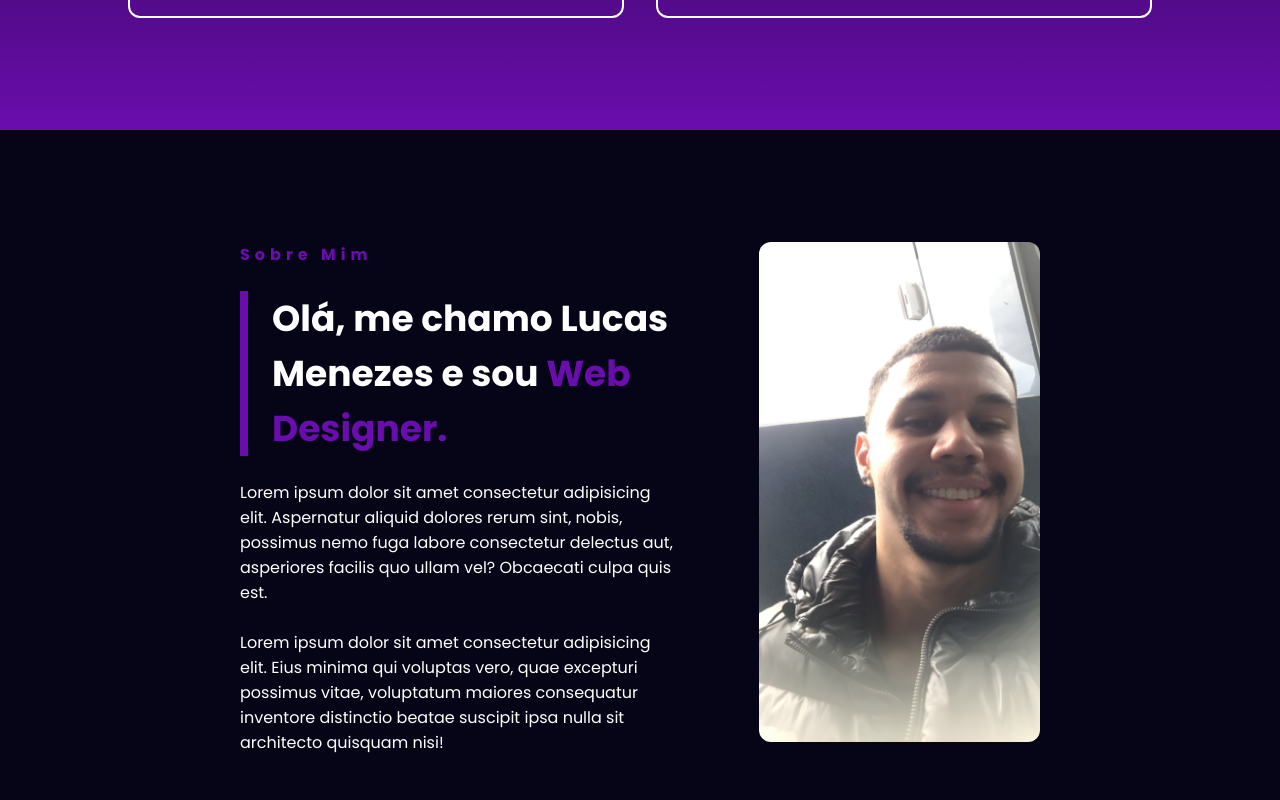
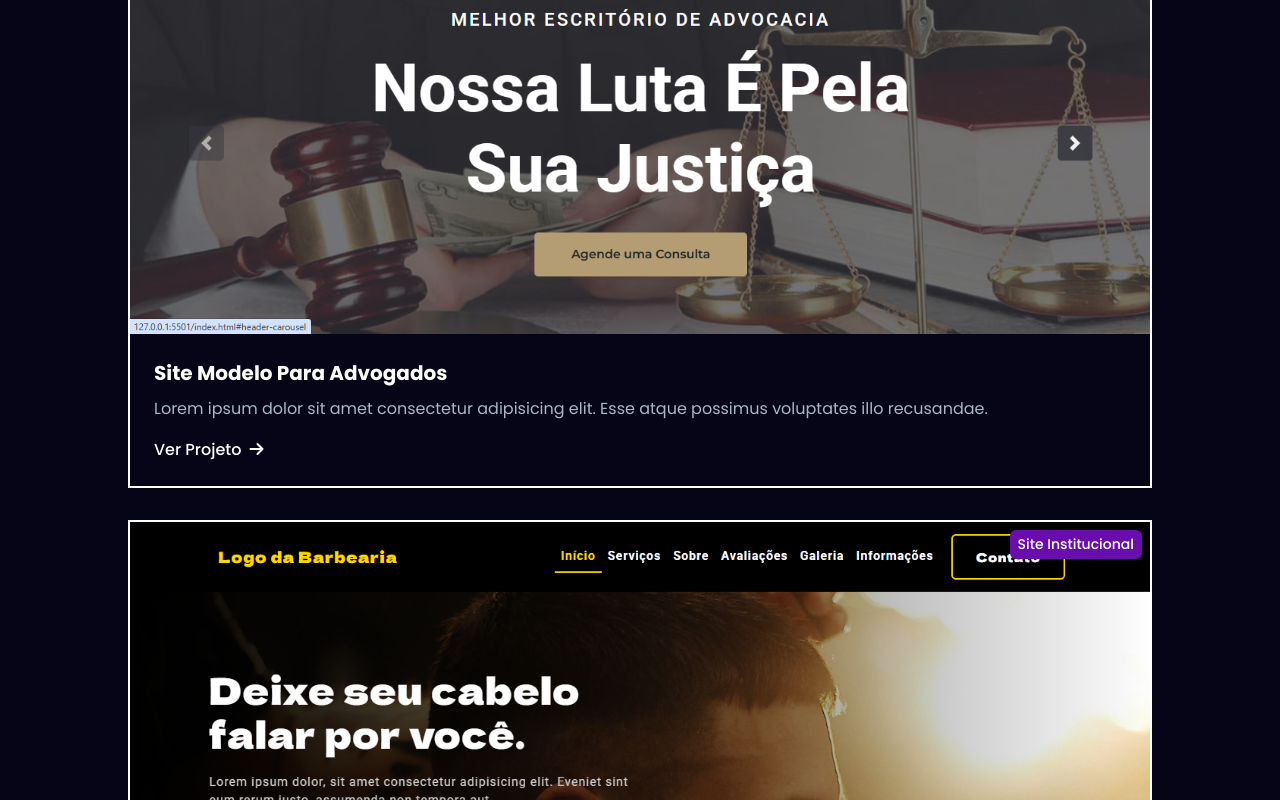
Before and after one commit to lucazmenezez/Portfolio-React, a React (Vite) app: page / in a window 1280 px wide. Shown: the part 5100-5900 px from the top of the page. Built offline with nearby package versions, Linux system fonts and the light colour scheme.

Commit message:
Fazendo melhorias no projeto.

```diff
--- a/src/components/About/styles.ts
+++ b/src/components/About/styles.ts
@@ -1,9 +1,31 @@
 import styled from "styled-components";
 import { breakpoints, cores } from "../../styles";
+import waves_background from '../../assets/images/waves_background.jpg'
 
 export const AboutContainer = styled.div`
   background-color: ${cores.azulEscuro};
   padding: 112px 0;
+  background-image: url(${waves_background});
+  background-position: center;
+  background-repeat: no-repeat;
+  background-size: cover;
+  position: relative;
+
+  &::before {
+    content: '';
+    position: absolute;
+    top: 0;
+    left: 0;
+    width: 100%;
+    height: 100%;
+    background-color:rgba(6, 4, 23, 0.8);
+    z-index: 1;
+  }
+
+  .container {
+    position: relative;
+    z-index: 2;
+  }
 `
 
 export const Content = styled.div`
@@ -36,6 +58,7 @@ export const Content = styled.div`
     width: 100%;
     max-height: 500px;
     display: block;
+    box-shadow: 0 0 4px ${cores.branco};
   }
 
   @media (max-width: ${breakpoints.desktop}) {
--- a/src/components/Contact/styles.ts
+++ b/src/components/Contact/styles.ts
@@ -15,6 +15,7 @@ export const ContactContainer = styled.div`
 `
 
 export const ContactTitle = styled.div`
+
   h3 {
     font-size: 14px;
     color: ${cores.roxo};
--- a/src/components/Faq/styles.ts
+++ b/src/components/Faq/styles.ts
@@ -3,8 +3,24 @@ import { cores } from "../../styles";
 
 export const FaqContainer = styled.div`
   padding-bottom: 112px;
+  padding-top: 40px;
   max-width: 768px;
   margin: 0 auto;
+  position: relative;
+
+  &::after {
+    content: '';
+    position: absolute;
+    top: 200px;
+    left: -400px;
+    width: 20rem;
+    height: 20rem;
+    border-radius: 50%;
+    background-color: ${cores.roxo};
+    z-index: -1;
+    filter: blur(180px);
+    opacity: 0.6;
+  }
 `
 
 export const Accordion = styled.div`
--- a/src/components/Footer/styles.ts
+++ b/src/components/Footer/styles.ts
@@ -3,8 +3,8 @@ import { breakpoints, cores } from "../../styles";
 
 export const FooterContainer = styled.footer`
   padding: 60px;
-  background-color: ${cores.branco};
-  color: ${cores.azulEscuro};
+  background-color: ${cores.azulIntermediario};
+  color: ${cores.brancoOffWhite};
 
   @media (max-width: ${breakpoints.desktop}) {
     text-align: center;
@@ -23,7 +23,7 @@ export const PrimaryRow = styled.div`
   justify-content: space-between;
 
   a {
-    color: ${cores.azulEscuro};
+    color: ${cores.brancoOffWhite};
     transition: transform 0.5s ease-in-out;
     will-change: transform;
 
@@ -54,13 +54,13 @@ export const Links = styled.ul`
 `
 
 export const LinkItem = styled.li`
-  color: ${cores.azulEscuro};
+  color: ${cores.brancoOffWhite};
   font-weight: 500;
   border-bottom: 2px solid transparent;
   transition: color .5s ease, border .5s ease;
 
   &:hover {
-    border-bottom: 2px solid ${cores.azulEscuro};
+    border-bottom: 2px solid ${cores.brancoOffWhite};
   }
 `
 
@@ -68,7 +68,7 @@ export const SocialLinks = styled(Links)`
   column-gap: 12px;
 
   i {
-    color: ${cores.roxo};
+    color: ${cores.branco};
     font-size: 20px;
     transition: transform 0.5s ease;
     will-change: transform;
@@ -92,7 +92,7 @@ export const SocialLinks = styled(Links)`
 
 export const SecondaryRow = styled.div`
   text-align: center;
-  border-top: 1px solid ${cores.azulEscuro};
+  border-top: 1px solid ${cores.brancoOffWhite};
   padding-top: 32px;
 
   p {
--- a/src/components/Projects/styles.ts
+++ b/src/components/Projects/styles.ts
@@ -4,6 +4,27 @@ import { breakpoints, cores } from "../../styles";
 export const ProjectsContainer = styled.div`
   background: ${cores.azulEscuro};
   padding: 112px 0;
+  position: relative;
+
+  &::after {
+    content: '';
+    position: absolute;
+    top: 50px;
+    left: -100px;
+    width: 18rem;
+    height: 18rem;
+    border-radius: 50%;
+    background-color: ${cores.roxo};
+    z-index: 0;
+    filter: blur(180px);
+    opacity: .6;
+  }
+
+  @media (max-width: ${breakpoints.tablet}) {
+    &::after {
+      display: none;
+    }
+  }
 `
 
 export const TabButton = styled.div`
@@ -46,7 +67,7 @@ export const TabButton = styled.div`
 
 export const List = styled.ul`
   display: grid;
-  grid-template-columns: repeat(2, 1fr);
+  grid-template-columns: 1fr;
   gap: 32px;
 
   .content {
@@ -66,7 +87,7 @@ export const ListItem = styled.ul`
 
   img {
     width: 100%;
-    height: 340px;
+    height: auto;
     object-fit: cover;
     display: block;
     opacity: 1;
--- a/src/components/Reviews/styles.ts
+++ b/src/components/Reviews/styles.ts
@@ -4,6 +4,7 @@ import { breakpoints, cores } from "../../styles";
 export const ReviewsContainer = styled.div`
   padding-bottom: 112px;
   background: linear-gradient(${cores.azulEscuro}, ${cores.roxo});
+  border-radius: 0 0 24px 24px;
 `
 
 export const Card = styled.ul`
--- a/src/components/Services/styles.ts
+++ b/src/components/Services/styles.ts
@@ -82,6 +82,7 @@ export const ListItem = styled.li`
     background-color: ${cores.roxo};
     padding: 24px;
     border-radius: 12px;
+    box-shadow: 0 0 4px ${cores.roxo2};
 
     i {
       color: ${cores.branco};
--- a/src/components/Websites/styles.ts
+++ b/src/components/Websites/styles.ts
@@ -3,6 +3,8 @@ import { breakpoints, ButtonPrimary, cores } from "../../styles";
 
 export const WebsitesContainer = styled.div`
   padding: 40px 0 112px;
+  background-color: ${cores.azulIntermediario};
+  border-radius: 24px 24px 0 0;
 `
 
 export const List = styled.ul`
--- a/src/styles.ts
+++ b/src/styles.ts
@@ -2,14 +2,14 @@ import styled, { createGlobalStyle } from "styled-components";
 
 export const cores = {
   branco: '#fff',
-  brancoOffWhite: '#F5F5F5',
+  brancoOffWhite: '#A7A7A7',
   preto: '#000',
   cinza: '#AAB8C5',
   cinza2: '#eee',
   roxo: '#6A0DAD',
-  roxo2: '#8A2BE2',
+  roxo2: '#572276',
   azulEscuro: '#060417',
-  azulIntermediario: '#102A43'
+  azulIntermediario: '#0D0934'
 }
 
 export const breakpoints = {
```
Also changed, not shown: src/assets/images/waves_background.jpg (added).
